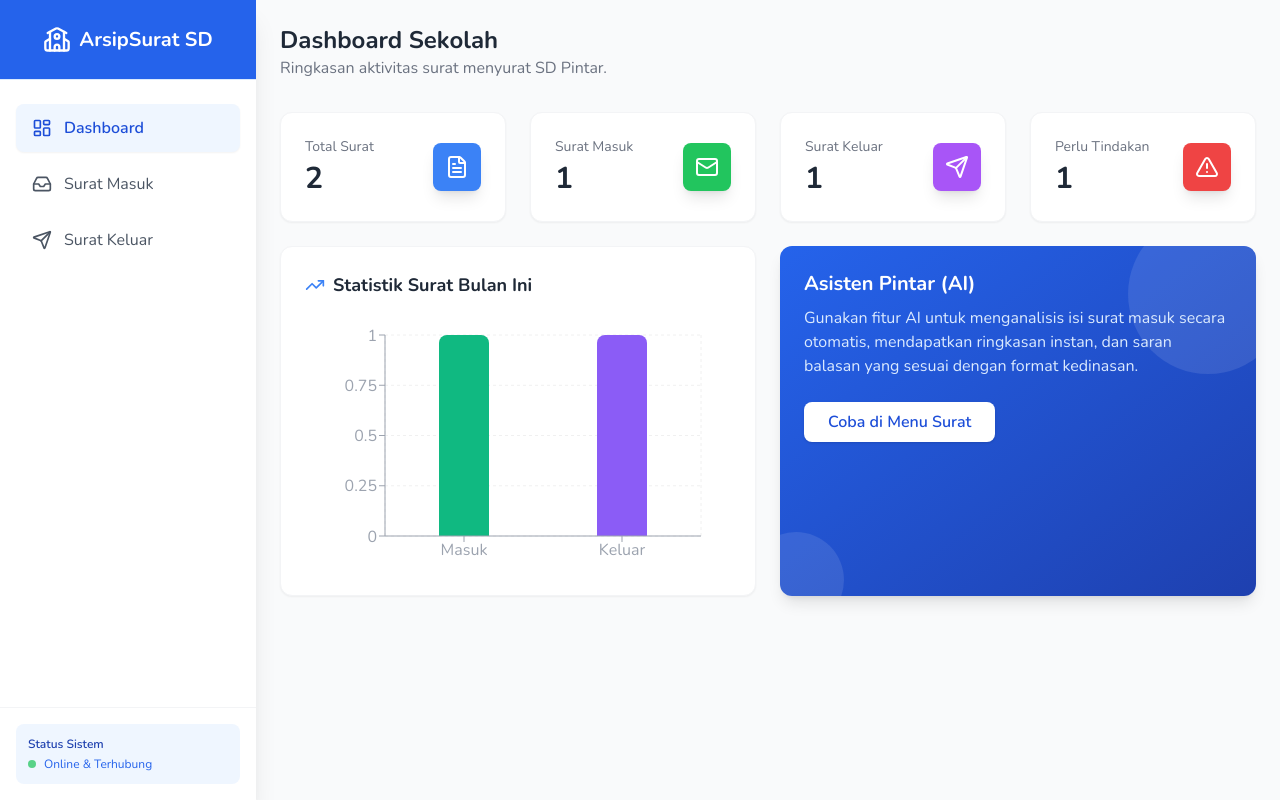
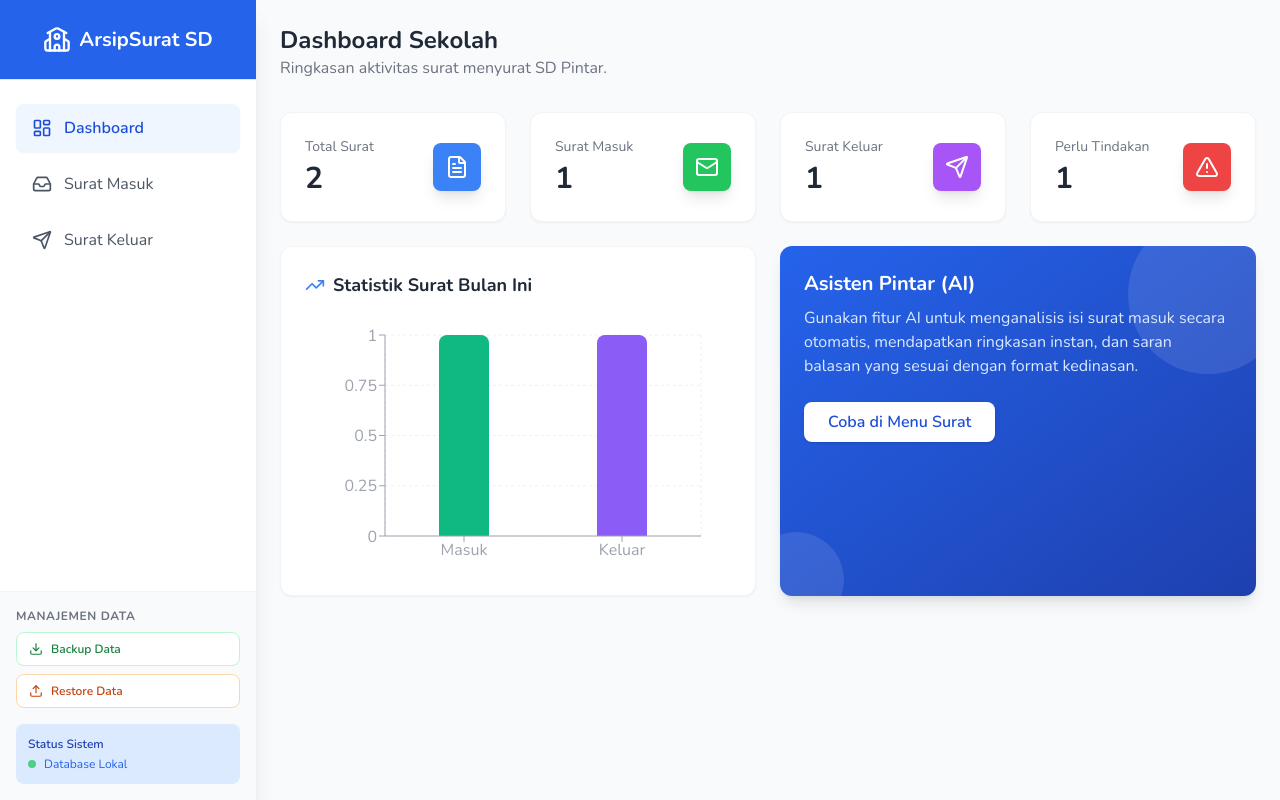
Before and after one commit to Vput99/Arsip-Surat, a React (Vite) app: page /inbox in a window 1280 px wide. Built offline with nearby package versions, Linux system fonts and the light colour scheme.

Commit message:
feat: Add database import/export functionality
Implement backup and restore features for the application's local storage database. Users can now export their mail archive as a JSON file and import it back into the application.

```diff
--- a/components/Layout.tsx
+++ b/components/Layout.tsx
@@ -1,6 +1,8 @@
-import React from 'react';
+import React, { useRef } from 'react';
 import { Link, useLocation } from 'react-router-dom';
-import { Mail, Send, Inbox, LayoutDashboard, Menu, X, School } from 'lucide-react';
+import { Mail, Send, Inbox, LayoutDashboard, Menu, X, School, Database, Download, Upload } from 'lucide-react';
+import { exportDatabase, importDatabase } from '../services/storage';
+import { format } from 'date-fns';
 
 interface LayoutProps {
   children: React.ReactNode;
@@ -9,6 +11,7 @@ interface LayoutProps {
 const Layout: React.FC<LayoutProps> = ({ children }) => {
   const [isSidebarOpen, setIsSidebarOpen] = React.useState(false);
   const location = useLocation();
+  const fileInputRef = useRef<HTMLInputElement>(null);
 
   const toggleSidebar = () => setIsSidebarOpen(!isSidebarOpen);
 
@@ -20,8 +23,58 @@ const Layout: React.FC<LayoutProps> = ({ children }) => {
     { path: '/outbox', label: 'Surat Keluar', icon: <Send size={20} /> },
   ];
 
+  // Handler Export (Backup)
+  const handleBackup = () => {
+    const dataStr = exportDatabase();
+    const blob = new Blob([dataStr], { type: "application/json" });
+    const url = URL.createObjectURL(blob);
+    const link = document.createElement("a");
+    link.href = url;
+    link.download = `backup-arsip-surat-${format(new Date(), 'yyyy-MM-dd')}.json`;
+    document.body.appendChild(link);
+    link.click();
+    document.body.removeChild(link);
+  };
+
+  // Handler Trigger Import
+  const triggerImport = () => {
+    if (confirm("PERINGATAN: Restore data akan menimpa/menghapus data yang ada saat ini di browser ini. Lanjutkan?")) {
+      fileInputRef.current?.click();
+    }
+  };
+
+  // Handler Process Import File
+  const handleFileImport = (e: React.ChangeEvent<HTMLInputElement>) => {
+    const file = e.target.files?.[0];
+    if (!file) return;
+
+    const reader = new FileReader();
+    reader.onload = (event) => {
+      const content = event.target?.result as string;
+      const success = importDatabase(content);
+      if (success) {
+        alert("Database berhasil dipulihkan!");
+        window.location.reload(); // Refresh agar data tampil
+      } else {
+        alert("Gagal memulihkan database. File rusak atau format salah.");
+      }
+    };
+    reader.readAsText(file);
+    // Reset value agar bisa upload file yang sama jika perlu
+    e.target.value = '';
+  };
+
   return (
     <div className="flex h-screen bg-gray-50 overflow-hidden">
+      {/* Hidden File Input for Import */}
+      <input
+        type="file"
+        ref={fileInputRef}
+        onChange={handleFileImport}
+        className="hidden"
+        accept=".json"
+      />
+
       {/* Mobile Sidebar Overlay */}
       {isSidebarOpen && (
         <div
@@ -58,12 +111,32 @@ const Layout: React.FC<LayoutProps> = ({ children }) => {
           ))}
         </nav>
 
-        <div className="absolute bottom-0 w-full p-4 border-t border-gray-100">
-          <div className="bg-blue-50 rounded-lg p-3">
+        <div className="absolute bottom-0 w-full p-4 border-t border-gray-100 bg-gray-50">
+
+          {/* Backup & Restore Menu */}
+          <div className="mb-4 space-y-2">
+            <p className="text-xs text-gray-500 font-bold uppercase tracking-wider mb-2">Manajemen Data</p>
+            <button
+              onClick={handleBackup}
+              className="w-full flex items-center px-3 py-2 bg-white text-green-700 border border-green-200 rounded-lg hover:bg-green-50 text-xs font-semibold transition-colors"
+            >
+              <Download size={14} className="mr-2" />
+              Backup Data
+            </button>
+            <button
+              onClick={triggerImport}
+              className="w-full flex items-center px-3 py-2 bg-white text-orange-700 border border-orange-200 rounded-lg hover:bg-orange-50 text-xs font-semibold transition-colors"
+            >
+              <Upload size={14} className="mr-2" />
+              Restore Data
+            </button>
+          </div>
+
+          <div className="bg-blue-100 rounded-lg p-3">
             <p className="text-xs text-blue-800 font-semibold">Status Sistem</p>
             <div className="flex items-center mt-1">
               <span className="w-2 h-2 bg-green-500 rounded-full animate-pulse mr-2"></span>
-              <span className="text-xs text-blue-600">Online & Terhubung</span>
+              <span className="text-xs text-blue-600">Database Lokal</span>
             </div>
           </div>
         </div>
--- a/services/storage.ts
+++ b/services/storage.ts
@@ -48,3 +48,25 @@ export const getStats = () => {
     urgent: mails.filter(m => m.urgency === 'Segera').length
   };
 };
+
+// FITUR BARU: Export Database ke JSON String
+export const exportDatabase = (): string => {
+  const data = localStorage.getItem(STORAGE_KEY);
+  return data || '[]';
+};
+
+// FITUR BARU: Import Database dari JSON String
+export const importDatabase = (jsonString: string): boolean => {
+  try {
+    const parsed = JSON.parse(jsonString);
+    if (Array.isArray(parsed)) {
+      localStorage.setItem(STORAGE_KEY, jsonString);
+      window.dispatchEvent(new Event('storage-update'));
+      return true;
+    }
+    return false;
+  } catch (e) {
+    console.error("Invalid JSON format", e);
+    return false;
+  }
+};
```
